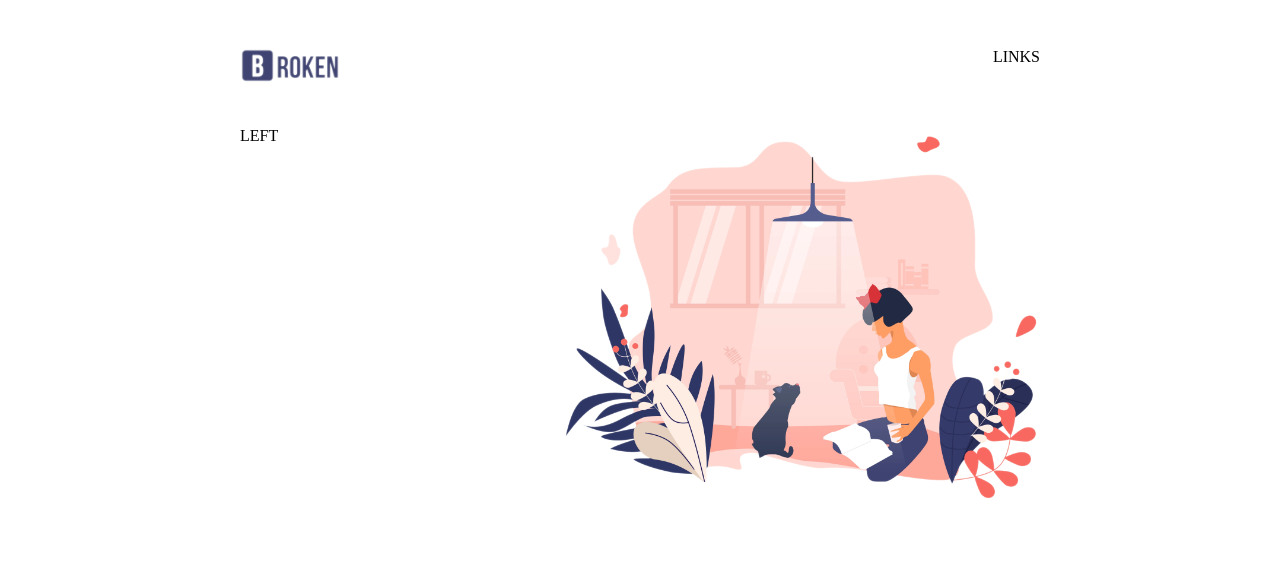
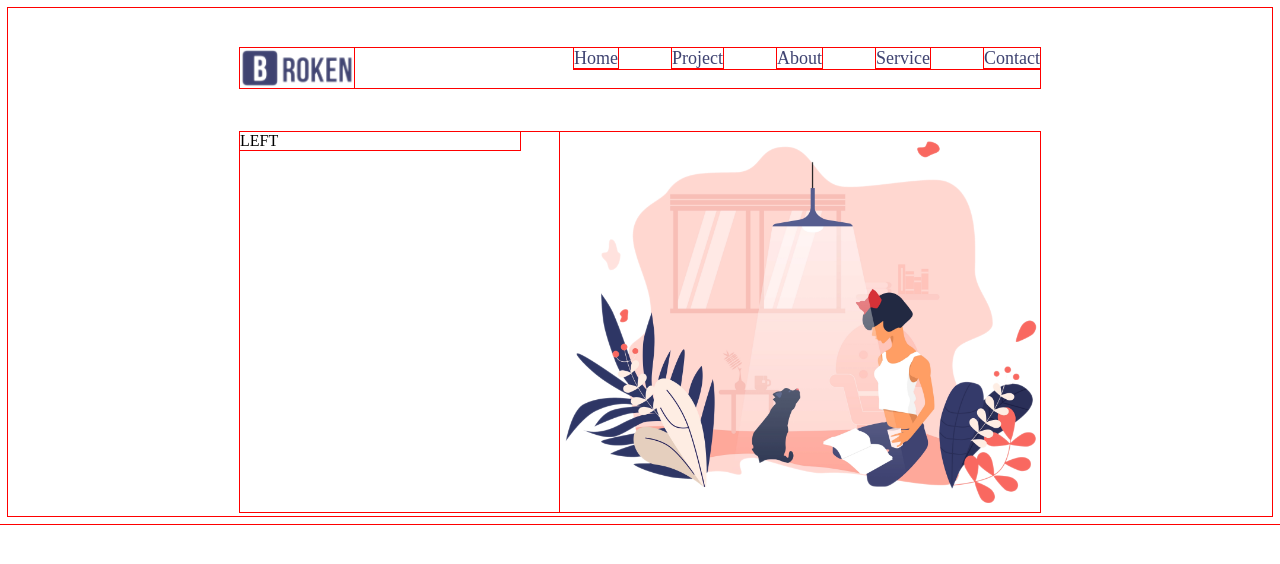
Before and after one commit to Zukauskas/03-happy-weekend, a website: page index.html in a window 1280 px wide. Drawn offline with Linux system fonts and the light colour scheme.

Commit message:
WIP: header style #4

```diff
--- a/index.html
+++ b/index.html
@@ -14,8 +14,13 @@
     <meta name="msapplication-TileColor" content="#da532c">
     <meta name="theme-color" content="#ffffff">
     <style>
+
+        * {
+            outline: 1px solid red;
+        }
+
         header > img {
-            width: 100px;
+            height: 40px;
             float: left;
         }
 
@@ -28,6 +33,17 @@
 
         nav {
             float: right;
+        }
+
+        nav > a {
+            margin-left: 50px;
+            font-size: 18px;
+            text-decoration: none;
+            color: #3f4371;
+        }
+
+        nav>a:first-child {
+            margin-left: 0px;
         }
 
         main {
@@ -52,7 +68,11 @@
     <header>
         <img src="./img/logo.png" alt="logo">
         <nav>
-            LINKS
+            <a href="#">Home</a>
+            <a href="#">Project</a>
+            <a href="#">About</a>
+            <a href="#">Service</a>
+            <a href="#">Contact</a>
         </nav>
     </header>
     <main>
```
